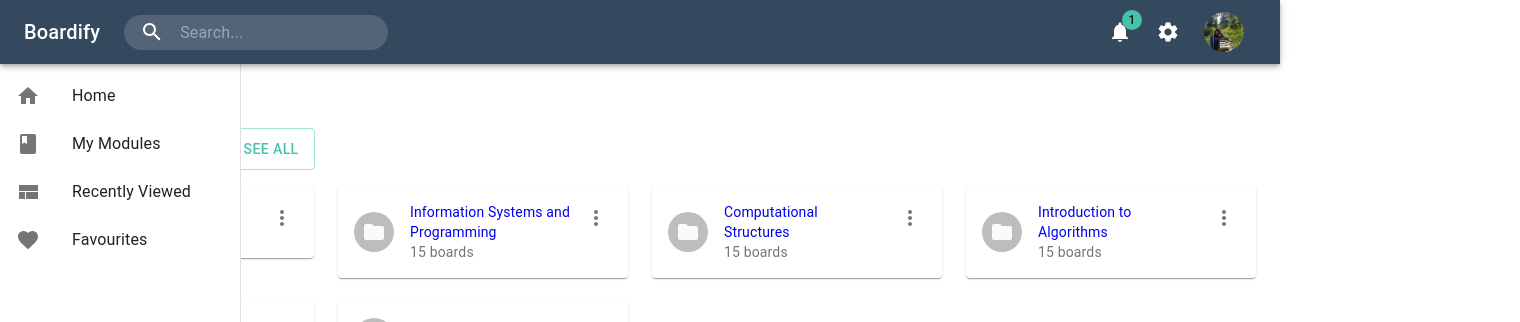
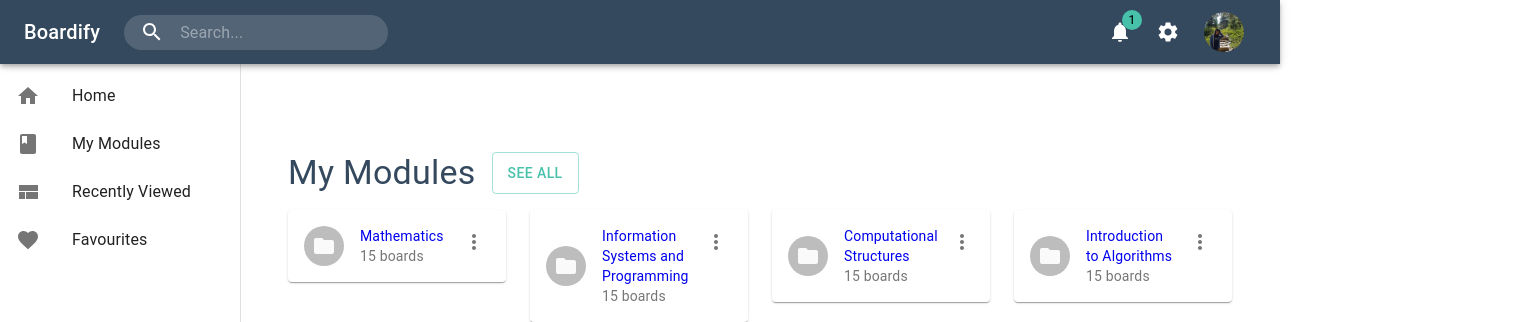
Before and after one commit to boardify-sutd/boardify-web, a React (Create React App) app: page /home in a window 1280 px wide. Shown: the top 322 px of the page, 1520 px wide, since content can reach past the window. Built offline with nearby package versions, Linux system fonts and the light colour scheme; no server answers.

Commit message:
Fixed styling, put appbar and navbar in App.js

```diff
--- a/src/App.js
+++ b/src/App.js
@@ -1,47 +1,254 @@
-import React, {Component }from 'react';
-import Appbar from './components/Appbar'
-import Login from './components/Login'
-import Signup from './components/Signup';
-import Homepage from './components/Homepage'
-import Classes from './components/Classes'
-import ClassesWeek from './components/ClassesWeek';
-import Modules from './components/Modules'
-import { BrowserRouter, Route, Switch } from 'react-router-dom';
+import React, { Component } from "react";
+import Login from "./components/Login";
+import Signup from "./components/Signup";
+import Homepage from "./components/Homepage";
+import Classes from "./components/Classes";
+import ClassesWeek from "./components/ClassesWeek";
+import Modules from "./components/Modules";
+import { BrowserRouter, Route, Switch, Link } from "react-router-dom";
+import AppBar from "@material-ui/core/AppBar";
+import { makeStyles } from "@material-ui/core/styles";
+import SearchIcon from "@material-ui/icons/Search";
+import {
+  InputBase,
+  Badge,
+  ListItem,
+  Toolbar,
+  List,
+  Divider,
+  ListItemIcon,
+  ListItemText
+} from "@material-ui/core";
+import IconButton from "@material-ui/core/IconButton";
+import Settings from "@material-ui/icons/Settings";
+import Lake from "./components/media/At the lake.jpg";
+import NotificationsIcon from "@material-ui/icons/Notifications";
+import Avatar from "@material-ui/core/Avatar";
+import { fade } from "@material-ui/core/styles/colorManipulator";
+import NotificationsPopover from "./components/NotificationsPopover";
+import { Typography } from "@material-ui/core";
+import AvatarPopover from "./components/AvatarPopover";
+import Drawer from "@material-ui/core/Drawer";
+import FavoriteIcon from "@material-ui/icons/Favorite";
+import HomeSharp from "@material-ui/icons/HomeSharp";
+import Book from "@material-ui/icons/Book";
+import ViewCompact from "@material-ui/icons/ViewCompact";
 
+const drawerWidth = 240;
+
+const useStyles = makeStyles(theme => ({
+  root: {
+    display: "flex"
+  },
+  appBar: {
+    zIndex: theme.zIndex.drawer + 1
+  },
+  grow: {
+    flexGrow: 1
+  },
+  title: {
+    display: "none",
+    [theme.breakpoints.up("sm")]: {
+      display: "block"
+    }
+  },
+  search: {
+    position: "relative",
+    borderRadius: "30px",
+    backgroundColor: fade(theme.palette.common.white, 0.15),
+    "&:hover": {
+      backgroundColor: fade(theme.palette.common.white, 0.29)
+    },
+    marginRight: theme.spacing(2),
+    marginLeft: 0,
+    width: "100%",
+    [theme.breakpoints.up("sm")]: {
+      marginLeft: theme.spacing(3),
+      width: "auto"
+    }
+  },
+  searchIcon: {
+    width: theme.spacing(7),
+    height: "100%",
+    position: "absolute",
+    pointerEvents: "none",
+    display: "flex",
+    alignItems: "center",
+    justifyContent: "center"
+  },
+  inputRoot: {
+    color: "inherit"
+  },
+  inputInput: {
+    padding: theme.spacing(1, 1, 1, 7),
+    transition: theme.transitions.create("width"),
+    width: "100%",
+    [theme.breakpoints.up("md")]: {
+      width: 200
+    }
+  },
+  sectionDesktop: {
+    display: "flex"
+  },
+  drawer: {
+    width: drawerWidth,
+    flexShrink: 0
+  },
+  drawerPaper: {
+    width: drawerWidth
+  },
+  content: {
+    flexGrow: 1,
+    padding: theme.spacing(3)
+  },
+  toolbar: theme.mixins.toolbar
+}));
 
 function App(props) {
+  const classes = useStyles();
+  const [anchorNotif, setAnchorNotif] = React.useState(null);
+  const [anchorAvatar, setAnchorAvatar] = React.useState(null);
+  const [state, setState] = React.useState({
+    isOpen: false
+  });
+
+  function handleClickNotif(event) {
+    setAnchorNotif(event.currentTarget);
+  }
+
+  function handleCloseNotif() {
+    setAnchorNotif(null);
+  }
+
+  const openNotif = Boolean(anchorNotif);
+
+  function handleClickAvatar(event) {
+    setAnchorAvatar(event.currentTarget);
+  }
+
+  function handleCloseAvatar() {
+    setAnchorAvatar(null);
+  }
+
+  const openAvatar = Boolean(anchorAvatar);
 
   return (
+    <div className={classes.root}>
       <BrowserRouter>
-      <div className="App">
+        <AppBar position="fixed" className={classes.appBar}>
+          <Toolbar>
+            <Typography variant="h6" className={classes.title}>
+              Boardify
+            </Typography>
+            <div className={classes.search}>
+              <div className={classes.searchIcon}>
+                <SearchIcon />
+              </div>
+              <InputBase
+                placeholder="Search..."
+                classes={{
+                  root: classes.inputRoot,
+                  input: classes.inputInput
+                }}
+                inputProps={{ "aria-label": "Search" }}
+              />
+            </div>
+            <div className={classes.grow} />
+            <div className={classes.sectionDesktop}>
+              <IconButton color="inherit" onClick={handleClickNotif}>
+                <Badge badgeContent={1} color="secondary">
+                  <NotificationsIcon />
+                </Badge>
+              </IconButton>
+              <IconButton color="inherit">
+                <Settings />
+              </IconButton>
+              <IconButton color="inherit" onClick={handleClickAvatar}>
+                <Avatar src={Lake} />
+              </IconButton>
+            </div>
+
+            <NotificationsPopover
+              open={openNotif}
+              anchorEl={anchorNotif}
+              handleClose={handleCloseNotif}
+            />
+            <AvatarPopover
+              open={openAvatar}
+              anchorEl={anchorAvatar}
+              handleClose={handleCloseAvatar}
+            />
+          </Toolbar>
+        </AppBar>
+
+        <Drawer
+          className={classes.drawer}
+          variant="permanent"
+          classes={{
+            paper: classes.drawerPaper
+          }}
+        >
+          <div className={classes.toolbar} />
+          <List>
+            <ListItem button component={Link} to="/home">
+              <ListItemIcon>
+                <HomeSharp />
+              </ListItemIcon>
+              <ListItemText primary="Home" />
+            </ListItem>
+
+            <ListItem button component={Link} to="/mymodules">
+              <ListItemIcon>
+                <Book />
+              </ListItemIcon>
+              <ListItemText primary="My Modules" />
+            </ListItem>
+
+            <ListItem button component={Link} to="/weeks">
+              <ListItemIcon>
+                <ViewCompact />
+              </ListItemIcon>
+              <ListItemText primary="Recently Viewed" />
+            </ListItem>
+
+            <ListItem button component={Link} to="/weeks">
+              <ListItemIcon>
+                <FavoriteIcon />
+              </ListItemIcon>
+              <ListItemText primary="Favourites" />
+            </ListItem>
+          </List>
+        </Drawer>
+        <div className={classes.content}>
+          <div className={classes.toolbar} />
           <Switch>
             {/*Starting page*/}
-          <Route path="/" component={Login} exact/>
+            <Route path="/" component={Login} exact />
 
             {/*Sign up page*/}
-          <Route path="/signup" component={Signup}/>
+            <Route path="/signup" component={Signup} />
 
             {/*Home page*/}
-          <Route path="/home" component={Homepage}/>
+            <Route path="/home" component={Homepage} />
 
             {/*Modules page*/}
-          <Route path="/mymodules" component={Modules}/>
+            <Route path="/mymodules" component={Modules} />
 
             {/*Classes page*/}
             <Route path="/myclasses" component={Classes} />
 
             {/*ClassesWeek page, need to render it dynamically*/}
-          <Route path="/weeks" component={ClassesWeek}/>
+            <Route path="/weeks" component={ClassesWeek} />
 
             {/*Recently viewed page*/}
-          <Route path="/recent" component={Classes}/>
+            <Route path="/recent" component={Classes} />
 
             {/*Favourites page*/}
-          <Route path="/favourites" component={Classes}/>
-
+            <Route path="/favourites" component={Classes} />
           </Switch>
         </div>
       </BrowserRouter>
+    </div>
   );
 }
 
--- a/src/components/Appbar.js
+++ b/src/components/Appbar.js
@@ -3,14 +3,12 @@ import { Link } from 'react-router-dom';
 import AppBar from '@material-ui/core/AppBar'
 import { makeStyles } from '@material-ui/core/styles';
 import SearchIcon from '@material-ui/icons/Search';
-import MenuIcon from '@material-ui/icons/Menu';
 import { InputBase, Badge, ListItem, Toolbar, List, Divider, ListItemIcon, ListItemText } from '@material-ui/core';
 import IconButton from '@material-ui/core/IconButton';
 import Settings from '@material-ui/icons/Settings'
 import NotificationsIcon from '@material-ui/icons/Notifications';
 import Avatar from '@material-ui/core/Avatar'
 import { fade } from '@material-ui/core/styles/colorManipulator';
-import Boardify from './media/Boardify.png'
 import Lake from './media/At the lake.jpg'
 import NotificationsPopover from './NotificationsPopover';
 import { Typography } from '@material-ui/core';
@@ -207,6 +205,9 @@ function Appbar() {
                 </ListItem>
         </List>
       </Drawer>
+
+      {/* Put contents of page here ? */}
+
         </div>
     )
 }
--- a/src/components/Classes.js
+++ b/src/components/Classes.js
@@ -1,5 +1,4 @@
 import React, { useEffect } from 'react'
-import Appbar from './Appbar';
 import { makeStyles, Typography, Grid, Container, Card, CardMedia, CardContent, CardActions, IconButton, Breadcrumbs } from '@material-ui/core';
 import MoreVertRounded from '@material-ui/icons/MoreVertRounded'
 import { Link } from 'react-router-dom';
@@ -29,7 +28,6 @@ function Classes(props) {
 
     return (
         <div className={classes.main}>
-            <Appbar />
 
             {/*This div is to move content below appbar */}
             <div className={classes.toolbar} />
--- a/src/components/ClassesWeek.js
+++ b/src/components/ClassesWeek.js
@@ -1,5 +1,4 @@
 import React, {useEffect} from 'react'
-import Appbar from './Appbar';
 import { makeStyles, Container, Typography, Grid, Card, CardMedia, CardContent, IconButton, Breadcrumbs, List, ListItem, Popover } from '@material-ui/core';
 import MoreVertRounded from '@material-ui/icons/MoreVertRounded'
 import { Link } from 'react-router-dom';
@@ -53,7 +52,6 @@ function ClassesWeek(props) {
 
     return (
         <div className={classes.mainContent}>
-            <Appbar />
 
             {/*This div is to move content below appbar */}
             <div className={classes.toolbar} />
--- a/src/components/Homepage.js
+++ b/src/components/Homepage.js
@@ -25,7 +25,7 @@ import NavigationMenu from "./NavigationMenu";
 const useStyles = makeStyles(theme => ({
   main: {
     display: 'flex',
-    flexDirection: 'row'
+    flexDirection: 'row',
   },
   mainContent: {
     display: 'flex',
@@ -95,7 +95,6 @@ function Homepage() {
     return (
 
     <div>
-      <Appbar />
 
       <div className={classes.main}>
         <div className={classes.mainContent}>
--- a/src/components/Modules.js
+++ b/src/components/Modules.js
@@ -1,5 +1,4 @@
 import React, { useEffect } from 'react'
-import Appbar from './Appbar';
 import {
     makeStyles,
     Typography,
@@ -48,7 +47,6 @@ function Modules() {
     const classes = useStyles()
     return (
         <div className={classes.main}>
-            <Appbar />
 
             {/*This div is to move content below appbar */}
             <div className={classes.toolbar} />
```
Lines whose indentation alone changed are shown as unchanged.
